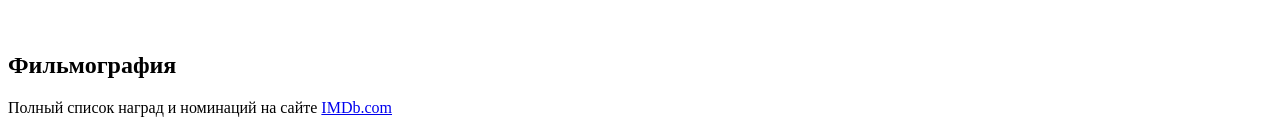
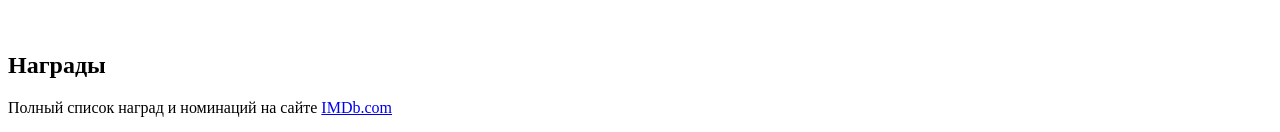
Before and after one commit to bodzey/okten-lessons, a plain HTML site: page index.html in a window 1280 px wide. Shown: the part 154-286 px from the top of the page. Drawn offline with Linux system fonts and the light colour scheme.

Commit message:
Update index.html

```diff
--- a/index.html
+++ b/index.html
@@ -23,7 +23,7 @@
             «Константин: Повелитель тьмы» (2005) и «Короли улиц» (2008).
         </p>
         <img src="/assets/img/photo.jpg" alt="" class="img">
-        <h2 class="subtitle">Фильмография</h2>
+        <h2 class="subtitle">Награды</h2>
         <p class="text__awards">
             Полный список наград и номинаций на сайте <a href="#">IMDb.com</a>
         </p>
```
